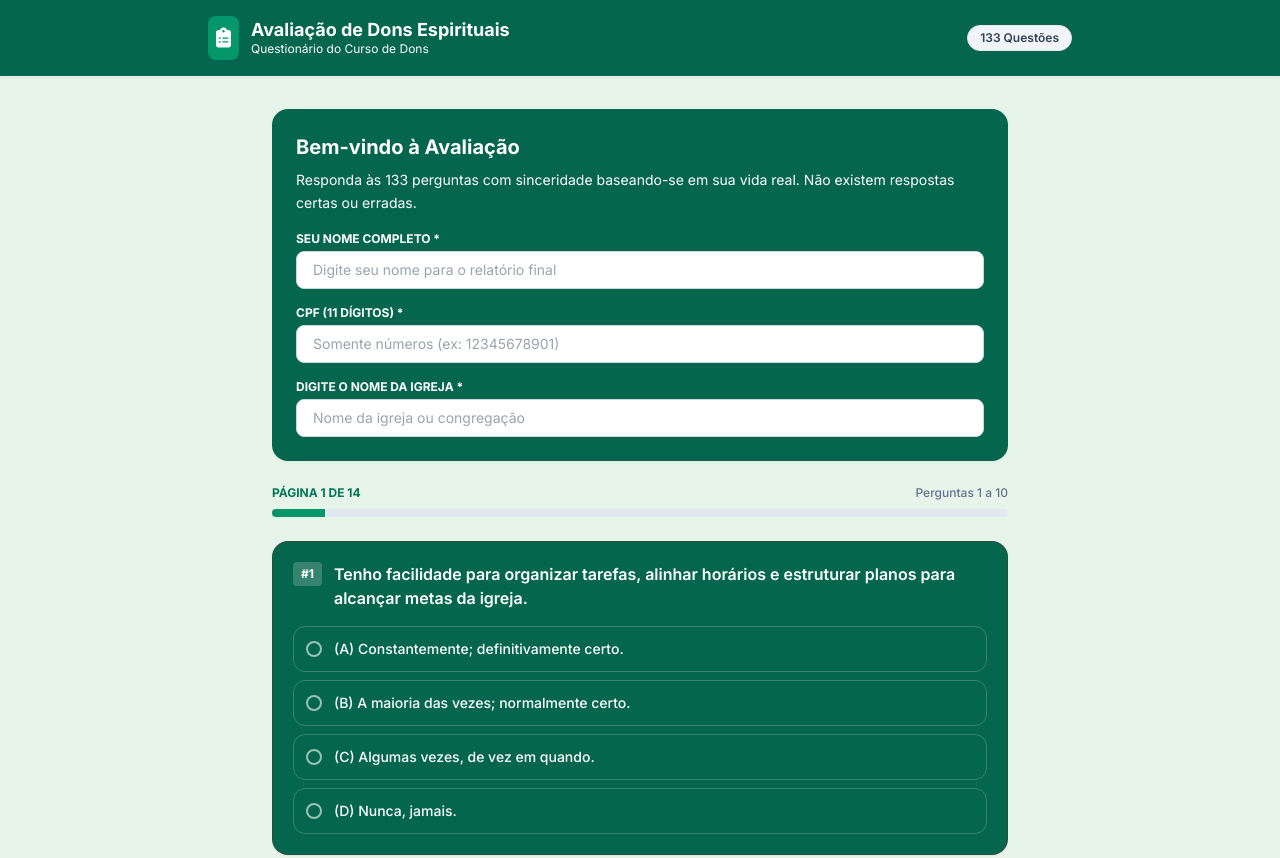
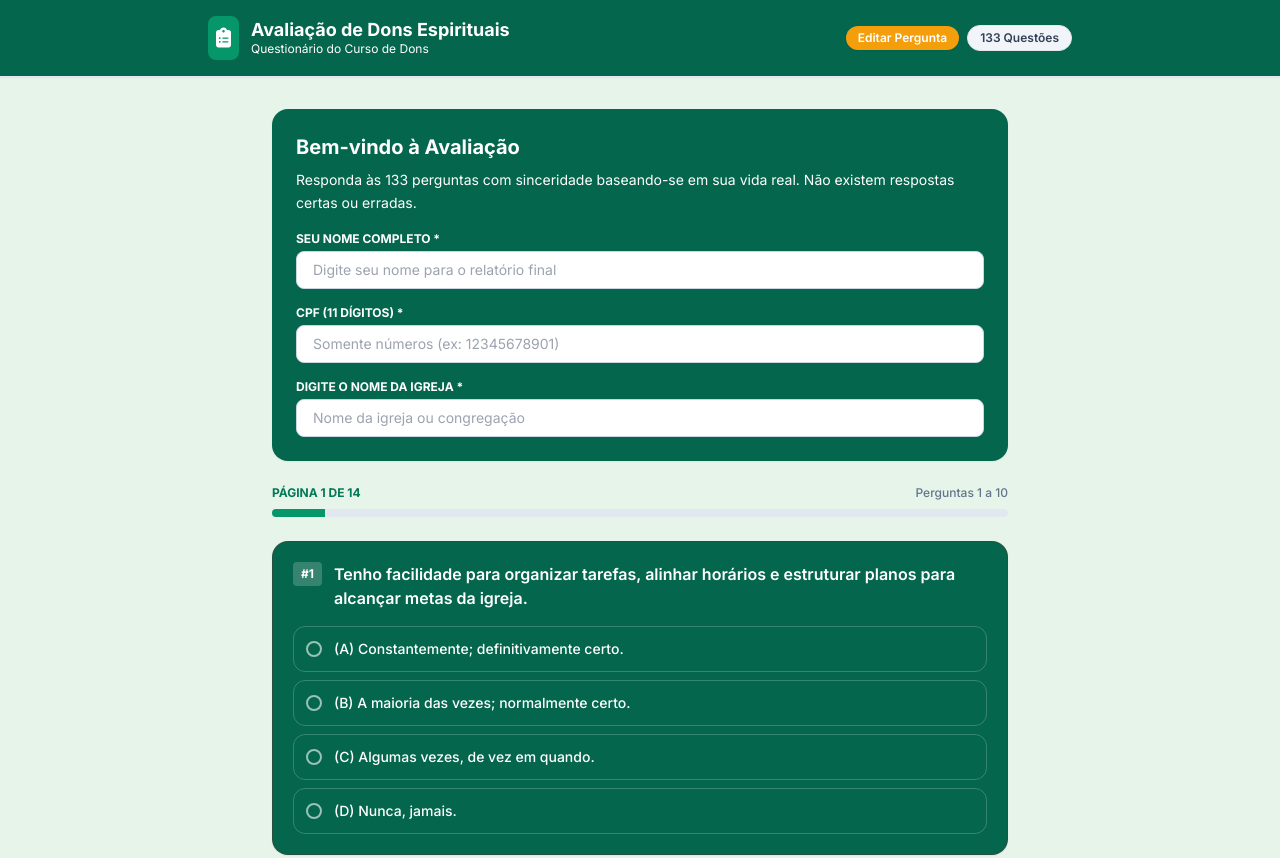
Before and after one commit to Nando1510/Igreja, a website: page public/Formulario__DONS/formulario.html in a window 1280 px wide. Shown: the top 858 px of the page. Drawn offline with nearby package versions, Linux system fonts and the light colour scheme.

Commit message:
Add edit mode button to the form header

```diff
--- a/public/Formulario__DONS/formulario.html
+++ b/public/Formulario__DONS/formulario.html
@@ -20,13 +20,16 @@
                     <i class="fa-solid fa-clipboard-list text-xl"></i>
                 </div>
                 <div>
-
                     <h1 id="titulo" class="text-lg font-bold text-slate-900 leading-tight">Avaliação de Dons Espirituais</h1>
-
                     <p id="sub_Titulo" class="text-xs text-slate-500">Questionário do Curso de Dons</p>
                 </div>
             </div>
-            <span class="text-xs font-semibold bg-slate-100 text-slate-700 px-3 py-1 rounded-full border">133 Questões</span>
+            <div class="flex items-center space-x-2">
+                <button type="button" id="btn-edit-mode" onclick="toggleEditQuestionsMode()" class="text-xs font-semibold bg-amber-500 hover:bg-amber-600 text-white px-3 py-1 rounded-full transition shadow-sm cursor-pointer">
+                    Editar Pergunta
+                </button>
+                <span class="text-xs font-semibold bg-slate-100 text-slate-700 px-3 py-1 rounded-full border">133 Questões</span>
+            </div>
         </div>
     </header>
 
```
